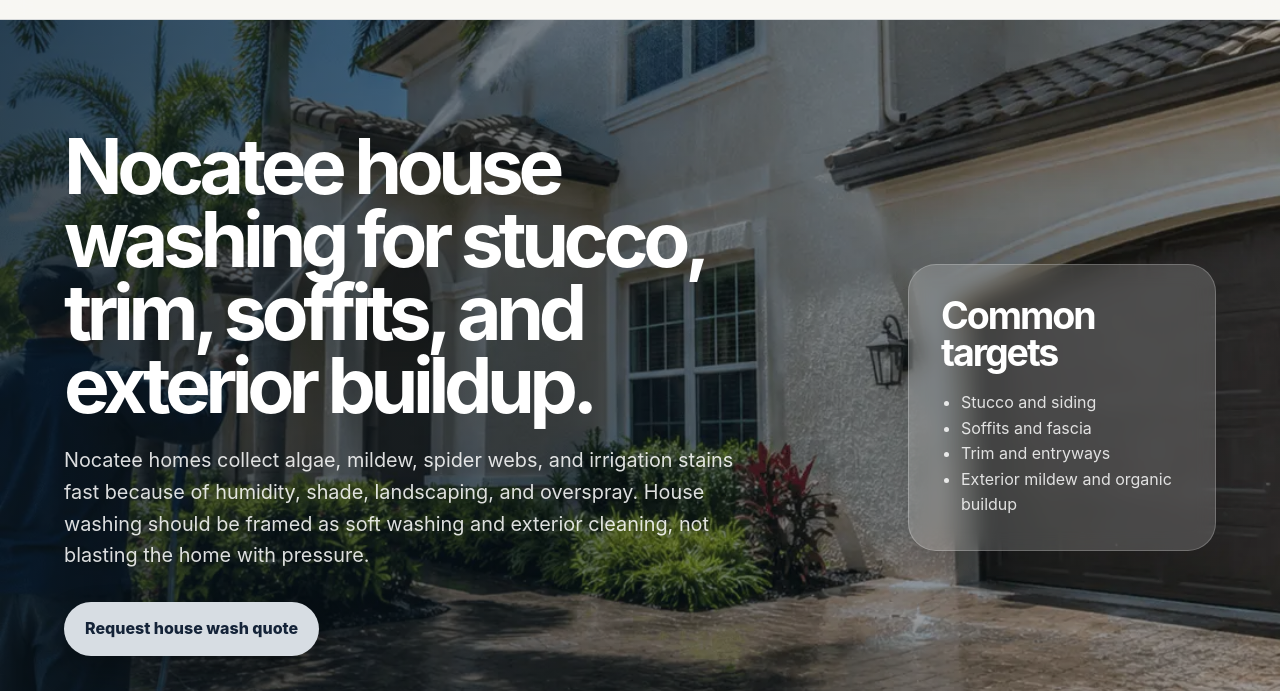
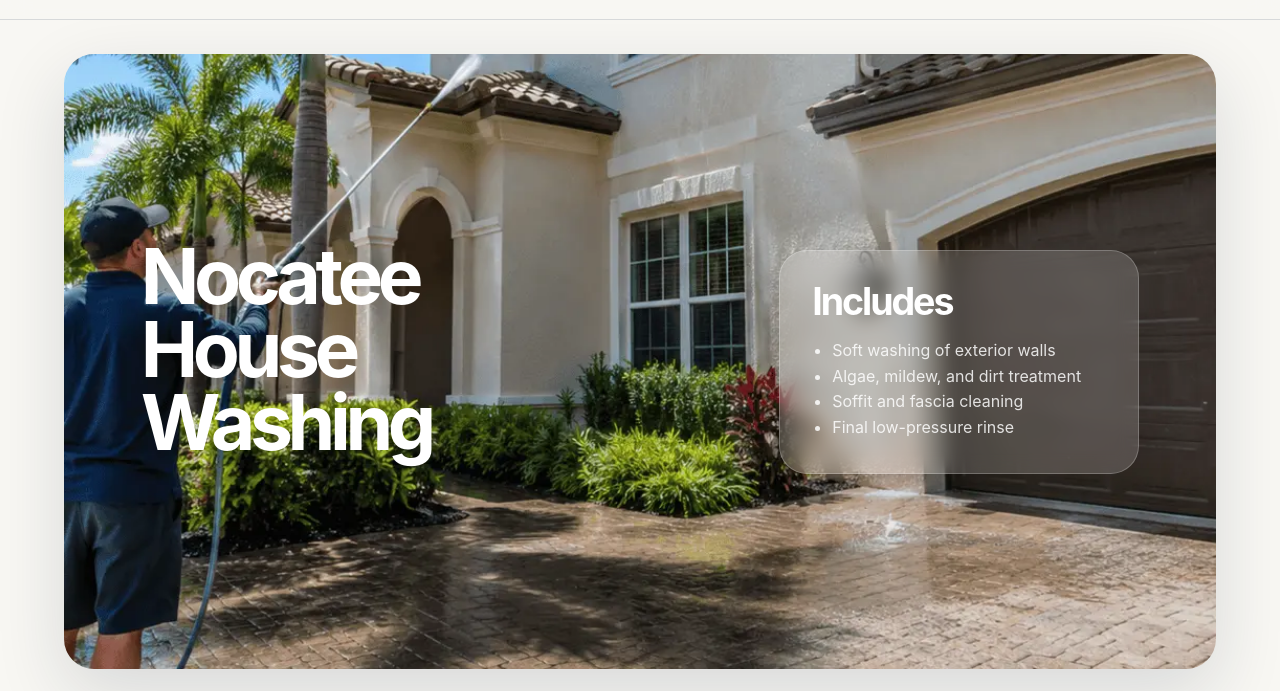
Before and after one commit to GsCommand/nocatee, a website: page nocatee-house-washing.html in a window 1280 px wide. Shown: the part 108-799 px from the top of the page. Drawn offline with Linux system fonts and the light colour scheme.

Commit message:
Match House Wash hero to sealing pages

```diff
--- a/nocatee-house-washing.html
+++ b/nocatee-house-washing.html
@@ -13,7 +13,18 @@
     <header class="site-header"><a class="brand" href="/"><img class="brand-logo" src="/nocatee-paver-sealing-logo.png" alt="Nocatee Paver Sealing by HydroSeal" width="400" height="267" /></a><nav class="nav"><div class="nav-dropdown"><button class="nav-dropbtn" type="button">Paver Sealing</button><div class="nav-menu"><a href="/nocatee-driveway-paver-sealing.html">Driveway Sealing</a><a href="/nocatee-pool-deck-paver-sealing.html">Pool Deck Sealing</a><a href="/nocatee-travertine-sealing.html">Travertine Sealing</a><a href="/paver-sealing-cost-calculator">Cost Calculator</a></div></div><div class="nav-dropdown"><button class="nav-dropbtn" type="button">Pressure Washing</button><div class="nav-menu"><a href="/nocatee-house-washing.html">House Wash</a><a href="/nocatee-roof-washing.html">Roof Wash</a></div></div><a class="nav-cta nav-call-text" href="tel:+19045375000" aria-label="Call or text HydroSeal at 904.537.5000"><span class="nav-call-label">Call or Text</span><span class="nav-call-phone">904.537.5000</span></a>
 <a class="nav-cta" href="mailto:outletdirect229@gmail.com?subject=Nocatee%20House%20Washing%20Quote">Get Quote</a></nav></header>
     <main>
-      <section class="hero hero--house-wash" aria-label="Professional house washing in Nocatee, Florida."><div class="hero-copy"><h1>Nocatee house washing for stucco, trim, soffits, and exterior buildup.</h1><p class="hero-text">Nocatee homes collect algae, mildew, spider webs, and irrigation stains fast because of humidity, shade, landscaping, and overspray. House washing should be framed as soft washing and exterior cleaning, not blasting the home with pressure.</p><div class="hero-actions"><a class="button primary" href="mailto:outletdirect229@gmail.com?subject=Nocatee%20House%20Washing%20Quote">Request house wash quote</a></div></div><aside class="hero-card"><h2>Common targets</h2><ul><li>Stucco and siding</li><li>Soffits and fascia</li><li>Trim and entryways</li><li>Exterior mildew and organic buildup</li></ul></aside></section>
+      <section class="hero">
+        <div class="hero-media hero-media--no-overlay">
+          <img
+            class="hero-image"
+            src="/nocatee-house-wash.webp"
+            alt="Professional house washing in Nocatee, Florida"
+            width="1536"
+            height="1024"
+          />
+          <div class="hero-copy"><h1>Nocatee<br />House<br />Washing</h1></div><aside class="hero-card"><h2>Includes</h2><ul><li>Soft washing of exterior walls</li><li>Algae, mildew, and dirt treatment</li><li>Soffit and fascia cleaning</li><li>Final low-pressure rinse</li></ul></aside>
+        </div>
+      </section>
       <section class="section split"><div><p class="eyebrow">Soft wash</p><h2>House washing belongs under pressure washing, but the copy should say soft wash.</h2><p>The page should avoid making it sound like high pressure is used on delicate exterior finishes. Sell safe cleaning, curb appeal, and maintenance.</p></div><ol class="steps"><li><strong>Inspect:</strong> check plants, fixtures, oxidation, and problem areas.</li><li><strong>Treat:</strong> apply the right cleaning approach for organics.</li><li><strong>Rinse:</strong> remove buildup from the exterior surface.</li><li><strong>Review:</strong> walk the property and check touch-up areas.</li></ol></section>
       <section class="section cta-panel"><p class="eyebrow">Free estimate</p><h2>Get a Nocatee house washing quote.</h2><p>Send photos of the front, sides, shaded areas, and any mildew or irrigation buildup.</p><a class="button primary" href="mailto:outletdirect229@gmail.com?subject=Nocatee%20House%20Washing%20Quote">Request quote</a></section>
     </main>
```
